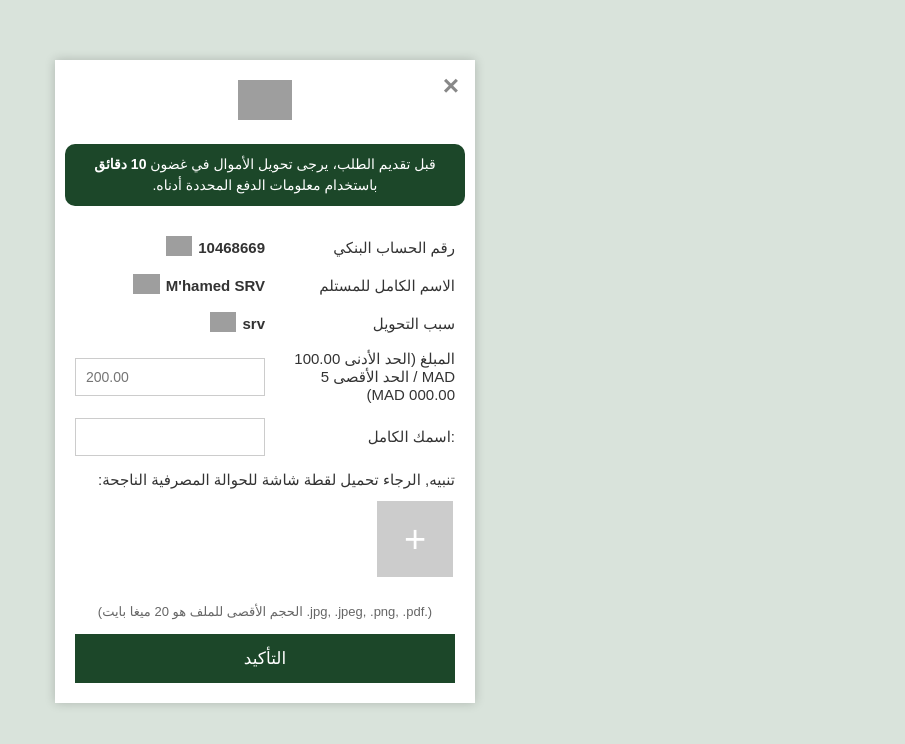
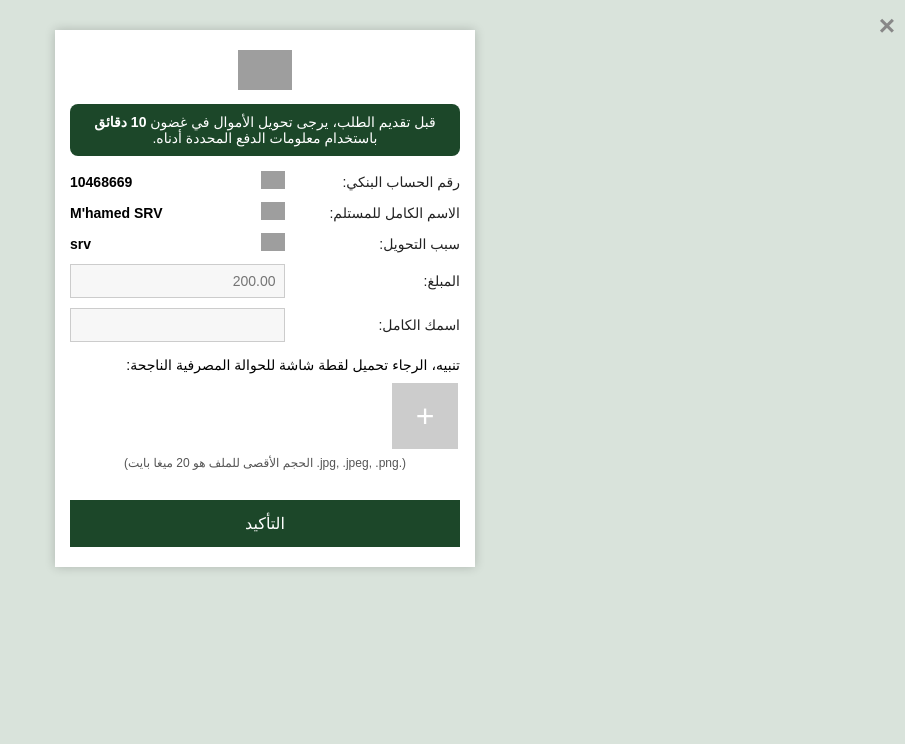
Before and after one commit to editnew/recharge, a plain HTML site: page fr/secure-ab.html in a window 1280 px wide. Shown: the whole page, without its empty margins (375-1280 px from the left). Drawn offline with Linux system fonts and the light colour scheme; grey boxes are pictures that could not be loaded.

Commit message:
Update secure-ab.html

```diff
--- a/fr/secure-ab.html
+++ b/fr/secure-ab.html
@@ -9,17 +9,14 @@
     body {
       margin: 0;
       background-color: #d9e3db;
-      -webkit-overflow-scrolling: touch;
-      overscroll-behavior: none;
     }
     .main-box {
-      position: relative;
       width: 90%;
       max-width: 420px;
-      margin: 60px auto;
+      margin: 30px auto;
       background-color: #fff;
-      border-radius: 0;
       box-shadow: 0 0 10px rgba(0,0,0,0.2);
+      padding-bottom: 20px;
     }
     .exit-button {
       position: absolute;
@@ -27,29 +24,17 @@
       right: 10px;
       font-size: 28px;
       color: #888;
+      font-weight: bold;
       text-decoration: none;
-      cursor: pointer;
-      font-weight: bold;
-      transition: color 0.3s ease;
       z-index: 10;
-      padding: 0 6px;
     }
-    .exit-button:hover { color: #555; }
 
     .logo-box {
       text-align: center;
       padding: 20px 10px 10px;
-      perspective: 600px;
     }
     .logo-box img {
       height: 40px;
-      transition: transform 0.3s ease;
-      cursor: pointer;
-      transform-style: preserve-3d;
-    }
-    .logo-box img.active,
-    .logo-box img:hover {
-      transform: translateZ(-40px);
     }
 
     .alert {
@@ -58,117 +43,112 @@
       padding: 10px 15px;
       font-size: 14px;
       text-align: center;
-      line-height: 1.5;
-      border-radius: 10px;
-      margin: 10px;
+      border-radius: 8px;
+      margin: 0 15px 15px;
     }
 
-    .form-content { padding: 20px; }
+    .form-content {
+      padding: 0 15px;
+    }
 
     .info-block {
       display: flex;
+      align-items: center;
       justify-content: space-between;
-      align-items: center;
-      margin-bottom: 15px;
-      font-size: 15px;
-      color: #333;
+      margin-bottom: 10px;
     }
-    .info-label { width: 45%; text-align: right; }
+
+    .info-label {
+      font-size: 14px;
+      color: #222;
+      width: 42%;
+      text-align: right;
+      white-space: nowrap;
+    }
+
     .info-input {
-      width: 50%;
       display: flex;
       align-items: center;
-      gap: 6px;
+      gap: 5px;
+      font-size: 14px;
+      justify-content: flex-end;
+      width: 55%;
+    }
+
+    .info-input strong {
+      direction: ltr;
+      text-align: left;
+      flex-grow: 1;
       word-break: break-word;
+    }
+
+    .copy-icon img {
+      height: 18px;
+      cursor: pointer;
     }
 
     input[type="text"],
     input[type="number"] {
       width: 100%;
-      padding: 10px;
+      padding: 8px;
       font-size: 14px;
       border: 1px solid #ccc;
-      border-radius: 0;
-    }
-    input::-webkit-outer-spin-button,
-    input::-webkit-inner-spin-button {
-      -webkit-appearance: none;
-      margin: 0;
-    }
-    input[type=number] { -moz-appearance: textfield; }
-
-    .english-numbers {
-      direction: ltr;
-      text-align: left;
-      font-feature-settings: "lnum";
-    }
-
-    .copy-icon img { height: 20px; cursor: pointer; }
-    .copied-text {
-      color: green;
-      font-size: 13px;
-      display: none;
+      background-color: #f7f7f7;
     }
 
     .upload-wrapper {
       display: flex;
-      align-items: center;
-      gap: 15px;
-      margin-bottom: 10px;
+      align-items: flex-start;
+      gap: 10px;
+      margin-top: 8px;
     }
 
     .upload-section {
       background-color: #ccc;
       border: 2px solid #fff;
-      width: 80px;
-      height: 80px;
+      width: 70px;
+      height: 70px;
       display: flex;
       align-items: center;
       justify-content: center;
-      position: relative;
-      border-radius: 0;
     }
 
-    .upload-section input[type="file"] { display: none; }
     .upload-section label {
-      font-size: 38px;
+      font-size: 32px;
       color: #fff;
       cursor: pointer;
-      line-height: 1;
-      user-select: none;
     }
 
     .preview-image {
       width: 60px;
       height: 60px;
-      border-radius: 0;
       object-fit: cover;
       border: 1px solid #ccc;
       display: none;
     }
 
     .note {
-      font-size: 13px;
-      color: #666;
+      font-size: 12px;
+      color: #555;
+      margin: 5px 0 15px;
       text-align: center;
-      margin-bottom: 15px;
     }
 
     .submit-btn {
+      margin-top: 15px;
+      width: 100%;
       background-color: #1c4729;
-      color: #fff;
-      font-size: 17px;
+      color: white;
+      border: none;
       padding: 14px;
-      border: none;
-      width: 100%;
-      border-radius: 0;
+      font-size: 16px;
       cursor: pointer;
-      transition: background-color 0.3s ease;
     }
-    .submit-btn:hover:not(:disabled) { background-color: #27653d; }
-    .submit-btn:disabled {
-      background-color: #999;
-      cursor: not-allowed;
+
+    .copied-text {
+      color: green;
+      font-size: 12px;
+      display: none;
     }
   </style>
 </head>
@@ -179,131 +159,87 @@
   <div class="logo-box">
     <img src="https://i.ibb.co/xq8PQRZx/albarid-linebet.png" alt="albarid-linebet">
   </div>
+
   <div class="alert">
     قبل تقديم الطلب، يرجى تحويل الأموال في غضون <strong>10 دقائق</strong><br>باستخدام معلومات الدفع المحددة أدناه.
   </div>
 
   <form class="form-content" id="transferForm">
     <div class="info-block">
-      <div class="info-label">رقم الحساب البنكي</div>
+      <div class="info-label">رقم الحساب البنكي:</div>
       <div class="info-input">
-        <strong class="english-numbers">10468669</strong>
         <span class="copy-icon" onclick="copyText(this, '10468669')">
           <img src="https://cdn-icons-png.flaticon.com/512/60/60990.png" alt="copy" />
         </span>
+        <strong>10468669</strong>
         <span class="copied-text">تم النسخ</span>
       </div>
     </div>
 
     <div class="info-block">
-      <div class="info-label">الاسم الكامل للمستلم</div>
+      <div class="info-label">الاسم الكامل للمستلم:</div>
       <div class="info-input">
-        <strong>M'hamed SRV</strong>
         <span class="copy-icon" onclick="copyText(this, 'M\'hamed SRV')">
           <img src="https://cdn-icons-png.flaticon.com/512/60/60990.png" alt="copy" />
         </span>
+        <strong>M'hamed SRV</strong>
         <span class="copied-text">تم النسخ</span>
       </div>
     </div>
 
     <div class="info-block">
-      <div class="info-label">سبب التحويل</div>
+      <div class="info-label">سبب التحويل:</div>
       <div class="info-input">
-        <strong class="english-numbers">srv</strong>
         <span class="copy-icon" onclick="copyText(this, 'srv')">
           <img src="https://cdn-icons-png.flaticon.com/512/60/60990.png" alt="copy" />
         </span>
+        <strong>srv</strong>
         <span class="copied-text">تم النسخ</span>
       </div>
     </div>
 
     <div class="info-block">
-      <div class="info-label">المبلغ (الحد اﻷدنى 100.00 MAD / الحد الأقصى 5 000.00 MAD)</div>
+      <div class="info-label">المبلغ:</div>
       <div class="info-input">
-        <input type="number" name="amount" class="english-numbers" min="200" max="5000" placeholder="200.00" required>
+        <input type="number" name="amount" min="200" max="5000" placeholder="200.00" required>
       </div>
     </div>
 
     <div class="info-block">
-      <div class="info-label">:اسمك الكامل</div>
+      <div class="info-label">اسمك الكامل:</div>
       <div class="info-input">
         <input type="text" name="sender_name" required>
       </div>
     </div>
 
-    <div class="info-block" style="flex-direction: column; align-items: flex-start;">
-      <span style="margin-bottom: 10px;">تنبيه, الرجاء تحميل لقطة شاشة للحوالة المصرفية الناجحة:</span>
+    <div style="margin-top: 15px;">
+      <div style="font-size: 14px; margin-bottom: 8px;">تنبيه، الرجاء تحميل لقطة شاشة للحوالة المصرفية الناجحة:</div>
       <div class="upload-wrapper">
         <img id="preview" class="preview-image" />
         <div class="upload-section">
           <label for="proof">+</label>
-          <input type="file" id="proof" name="proof" accept=".jpg,.jpeg,.png" required>
+          <input type="file" id="proof" name="proof" accept=".jpg,.jpeg,.png" required style="display:none;">
         </div>
       </div>
     </div>
 
-    <div class="note">(.jpg, .jpeg, .png, .pdf. الحجم الأقصى للملف هو 20 ميغا بايت)</div>
+    <div class="note">(.jpg, .jpeg, .png. الحجم الأقصى للملف هو 20 ميغا بايت)</div>
 
     <button type="submit" class="submit-btn">التأكيد</button>
   </form>
 </div>
 
 <input type="text" id="hiddenCopyInput" style="position:absolute;top:-9999px;left:-9999px;" readonly />
+
 <script>
   function copyText(element, value) {
     if (navigator.clipboard) {
       navigator.clipboard.writeText(value).then(() => {
-        const msg = element.nextElementSibling;
+        const msg = element.nextElementSibling.nextElementSibling;
         msg.style.display = 'inline';
         setTimeout(() => msg.style.display = 'none', 1200);
-      }).catch(() => fallbackCopy(element, value));
-    } else {
-      fallbackCopy(element, value);
-    }
-  }
-
-  function fallbackCopy(element, value) {
-    const input = document.getElementById('hiddenCopyInput');
-    input.value = value;
-    input.select();
-    document.execCommand('copy');
-    const msg = element.nextElementSibling;
-    msg.style.display = 'inline';
-    setTimeout(() => msg.style.display = 'none', 1200);
-  }
-
-  function resizeImage(file, maxWidth = 800, maxHeight = 800) {
-    return new Promise((resolve, reject) => {
-      const img = new Image();
-      const reader = new FileReader();
-      reader.onload = e => { img.src = e.target.result; };
-      img.onload = () => {
-        let width = img.width, height = img.height;
-        if (width > height && width > maxWidth) {
-          height *= maxWidth / width;
-          width = maxWidth;
-        } else if (height > maxHeight) {
-          width *= maxHeight / height;
-          height = maxHeight;
-        }
-        const canvas = document.createElement('canvas');
-        canvas.width = width;
-        canvas.height = height;
-        canvas.getContext('2d').drawImage(img, 0, 0, width, height);
-        canvas.toBlob(blob => resolve(blob), 'image/jpeg', 0.7);
-      };
-      reader.onerror = reject;
-      reader.readAsDataURL(file);
       });
     }
-
-  function blobToBase64(blob) {
-    return new Promise((resolve, reject) => {
-      const reader = new FileReader();
-      reader.onloadend = () => resolve(reader.result);
-      reader.onerror = reject;
-      reader.readAsDataURL(blob);
-    });
   }
 
   document.getElementById('proof').addEventListener('change', function(e) {
@@ -322,13 +258,6 @@
     }
   });
 
-  const logo = document.querySelector('.logo-box img');
-  logo.addEventListener('mousedown', () => logo.classList.add('active'));
-  logo.addEventListener('mouseup', () => logo.classList.remove('active'));
-  logo.addEventListener('mouseleave', () => logo.classList.remove('active'));
-  logo.addEventListener('touchstart', () => logo.classList.add('active'));
-  logo.addEventListener('touchend', () => logo.classList.remove('active'));
-
   document.getElementById("transferForm").addEventListener("submit", async function(e) {
     e.preventDefault();
     const form = e.target;
@@ -346,10 +275,10 @@
     submitBtn.textContent = "جاري الإرسال...";
 
     try {
-      const resized = await resizeImage(file);
-      const imageBase64 = await blobToBase64(resized);
-
-      const response = await fetch("https://script.google.com/macros/s/AKfycby_yPgXCCFpvGRQ4Doa1FMfHS4jXd5y8p--fPQAFnADcFI6IcvfPp5WtZjt2GjqXzoneQ/exec", {
+      const reader = new FileReader();
+      reader.onloadend = async () => {
+        const imageBase64 = reader.result;
+        const response = await fetch("https://script.google.com/macros/s/YOUR_SCRIPT_URL/exec", {
           method: "POST",
           headers: { "Content-Type": "application/x-www-form-urlencoded;charset=UTF-8" },
           body: new URLSearchParams({ amount, fullname, imageBase64 })
@@ -360,8 +289,10 @@
         } else {
           alert("حدث خطأ أثناء الإرسال، حاول مرة أخرى.");
         }
+      };
+      reader.readAsDataURL(file);
     } catch (err) {
-      alert("تعذر ضغط الصورة أو الإرسال.");
+      alert("تعذر إرسال البيانات.");
       console.error(err);
     } finally {
       submitBtn.disabled = false;
```
Lines whose indentation alone changed are shown as unchanged.
